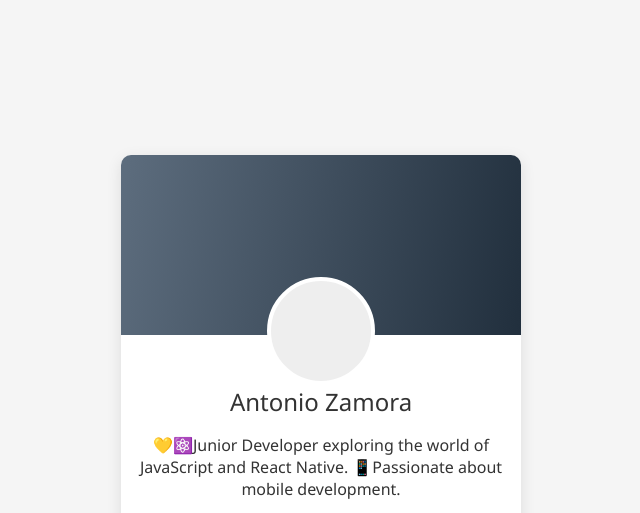
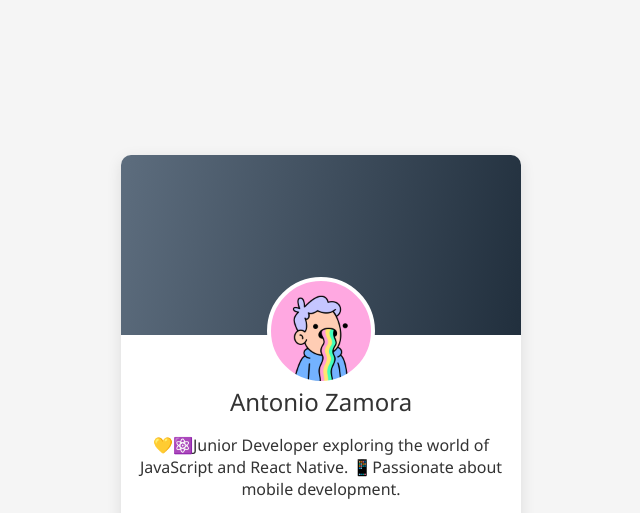
Before and after one commit to Antoniozam01/me, a plain HTML site: page index.html in a window 1280 px wide. Shown: the top 513 px of the page, without its empty margins (319-959 px from the left). Drawn offline with Linux system fonts and the light colour scheme.

Commit message:
Update profile photo URL in CSS

```diff
--- a/style.css
+++ b/style.css
@@ -40,7 +40,7 @@
     border-radius: 50%;
     background-color: #eee;
     border: 4px solid #fff;
-    background-image: url("/10-profile/profile_photo.png");
+    background-image: url("./profile_photo.png");
     background-size: cover;
     background-position: center;
 }
```
